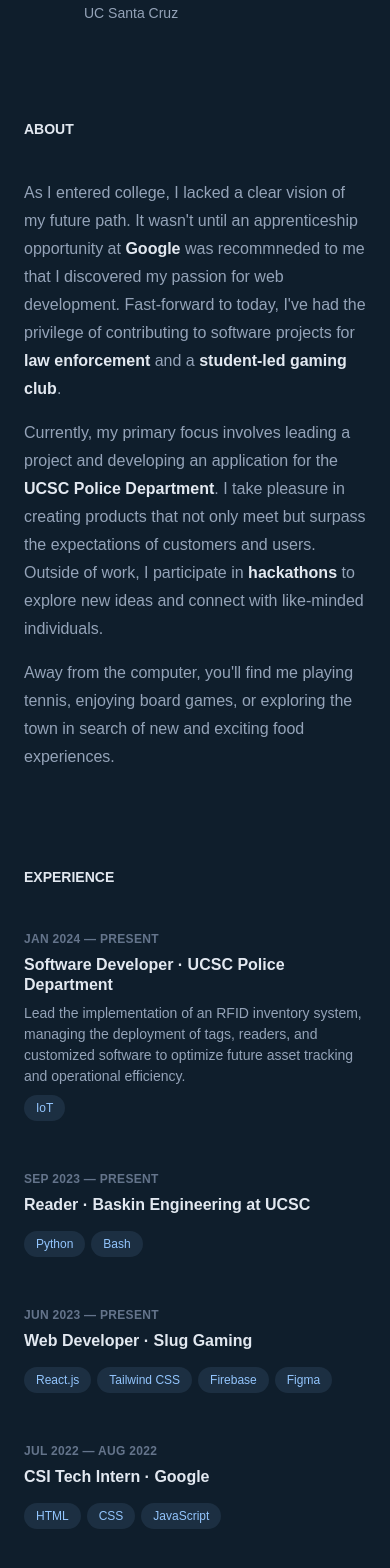
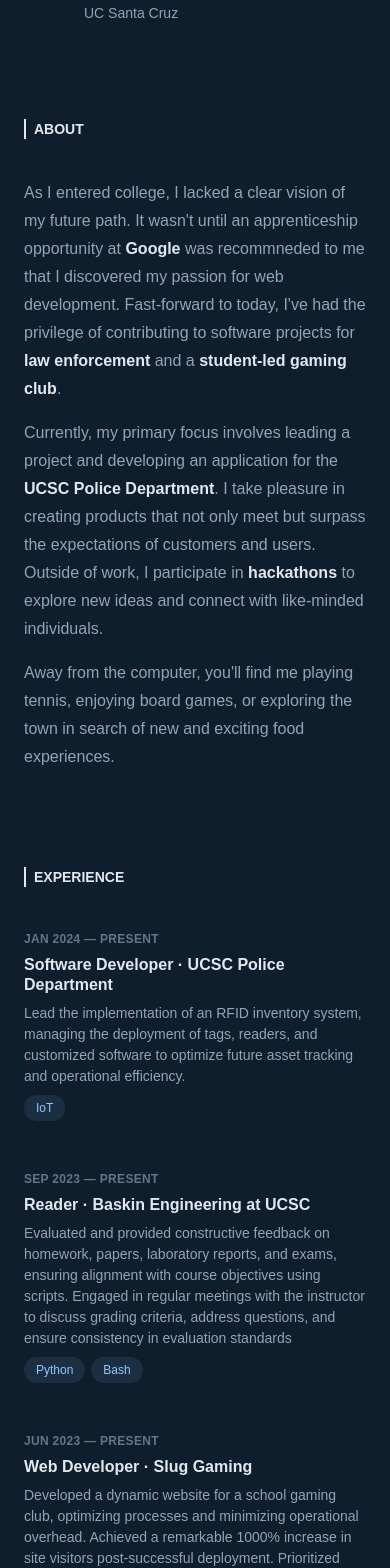
Before and after one commit to Jeffuz/Personal-Portfolio, a React (Create React App) app: page / in a window 390 px wide. Shown: the part 427-1995 px from the top of the page. Built offline with nearby package versions, Linux system fonts and the light colour scheme.

Commit message:
update ui

```diff
--- a/src/components/about.jsx
+++ b/src/components/about.jsx
@@ -3,7 +3,7 @@
 const About = () => {
     return (
         <div>
-            <div id='about_header' className='header md:hidden'>About</div>
+            <div id='about_header' className='header md:hidden border-l-2 pl-2'>About</div>
             <div id='about_content' className='text-slate-400 leading-7 text-md font-medium flex flex-col gap-4'>
                 <div>
                     As I entered college, I lacked a clear vision of my future path. It wasn't until an apprenticeship opportunity at
--- a/src/components/contact.jsx
+++ b/src/components/contact.jsx
@@ -3,7 +3,7 @@
 const Contact = () => {
     return (
         <div className='-mt-12'>
-            <div id='contact_header' className='header'>Contact</div>
+            <div id='contact_header' className='header border-l-2 pl-2'>Contact</div>
             <div className='text-slate-400 leading-7 text-md'>jeffzhang0049@gmail.com</div>
         </div>
     )
--- a/src/components/experience.jsx
+++ b/src/components/experience.jsx
@@ -26,7 +26,7 @@
       "jobRole": "Reader",
       "companyName": "Baskin Engineering at UCSC",
       "link": "https://organization.soe.ucsc.edu/reader-and-tutor-hiring",
-      "content": "",
+      "content": " Evaluated and provided constructive feedback on homework, papers, laboratory reports, and exams, ensuring alignment with course objectives using scripts. Engaged in regular meetings with the instructor to discuss grading criteria, address questions, and ensure consistency in evaluation standards",
       "tools": ["Python", "Bash"]
     },
     {
@@ -35,7 +35,7 @@
       "jobRole": "Web Developer",
       "companyName": "Slug Gaming",
       "link": "https://www.sluggaming.club/",
-      "content": "",
+      "content": "Developed a dynamic website for a school gaming club, optimizing processes and minimizing operational overhead. Achieved a remarkable 1000% increase in site visitors post-successful deployment. Prioritized user experience with an intuitive interface.",
       "tools": ["React.js", "Tailwind CSS", "Firebase", "Figma"]
     },
     {
@@ -44,14 +44,14 @@
       "jobRole": "CSI Tech Intern",
       "companyName": "Google",
       "link": "https://about.google/",
-      "content": "",
+      "content": "Created a website to raise awareness about littering at Google, engaged in cross-functional meetings for tech insights, and actively participated in career development workshops.",
       "tools": ["HTML", "CSS", "JavaScript"]
     }
   ]
 
   return (
     <div>
-      <div id='experience_header' className='header'>Experience</div>
+      <div id='experience_header' className='header border-l-2 pl-2'>Experience</div>
       {experienceObj.map((experience, index) => (
         <div key={index} className='flex flex-col mb-12'>
           {/* Time */}
--- a/src/components/projects.jsx
+++ b/src/components/projects.jsx
@@ -33,7 +33,7 @@
 const Projects = () => {
     return (
         <div>
-            <div id='project_header' className='header'>Projects</div>
+            <div id='project_header' className='header border-l-2 pl-2'>Projects</div>
             {projectObj.map((project, index) => (
                 <div key={index} className='mb-12'>
                     {/* Project Title  */}
```
